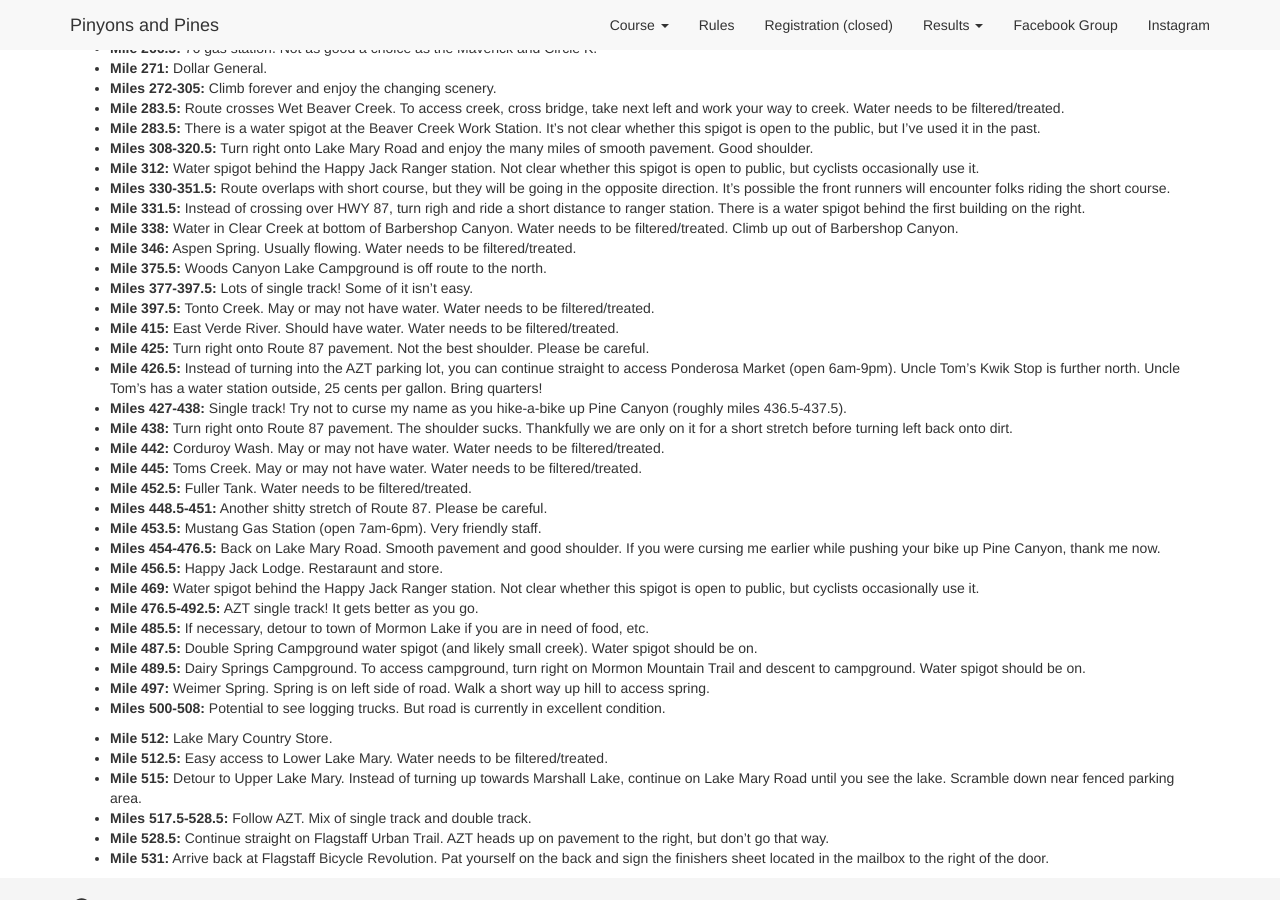
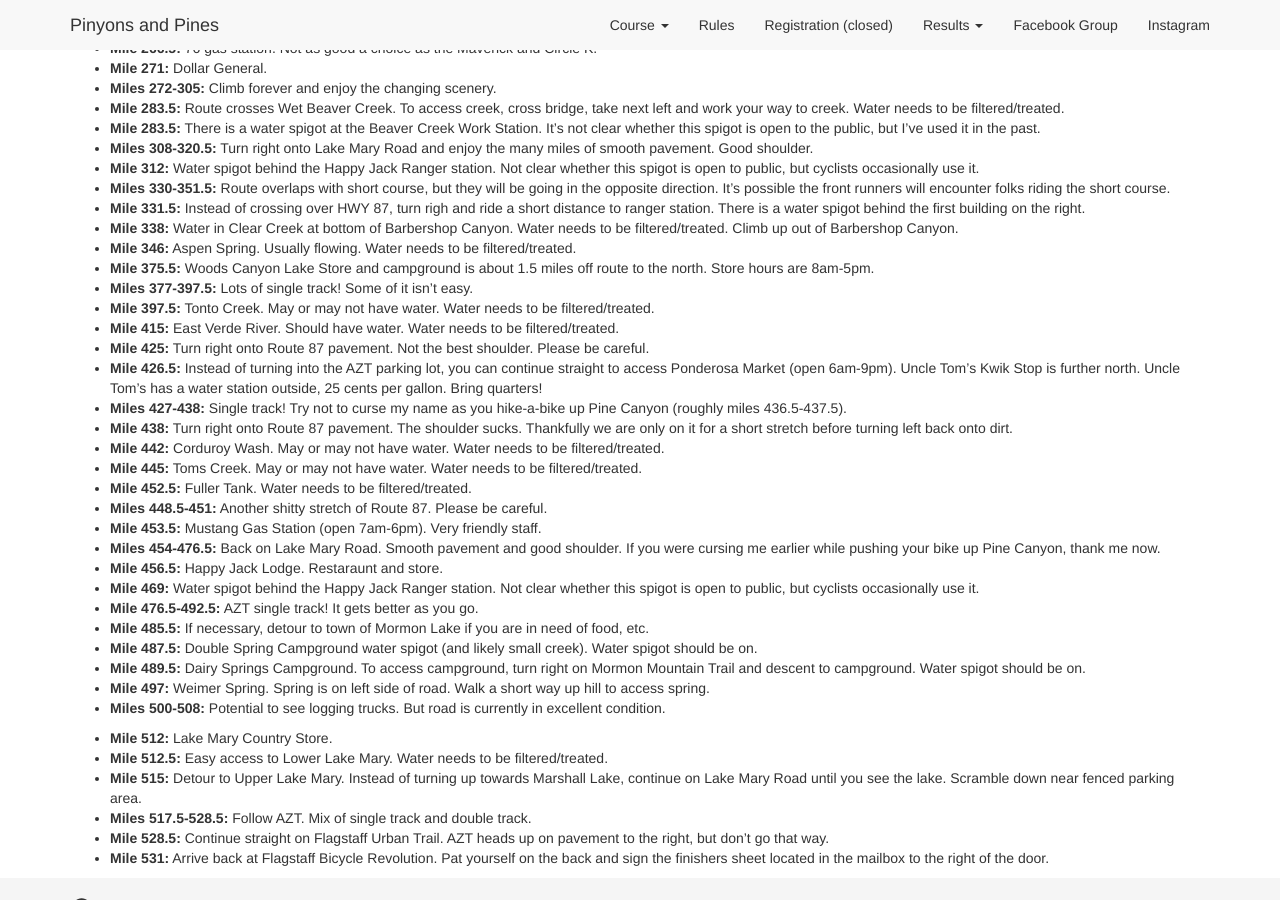
Before and after one commit to dcernst/PinyonsPines, a Jekyll site: the page built from course2023.md, in a window 1280 px wide and 900 px high, scrolled down 4519 px. Built offline with Jekyll 4.4.1, drawn with Linux system fonts in a browser that asks for light colours; nearby versions of some CDN libraries.

Commit message:
Update course2023.md

```diff
--- a/course2023.md
+++ b/course2023.md
@@ -141,7 +141,7 @@ Below are some important notes, including information concerning resupply option
 - **Mile 331.5:** Instead of crossing over HWY 87, turn righ and ride a short distance to ranger station. There is a water spigot behind the first building on the right.
 - **Mile 338:** Water in Clear Creek at bottom of Barbershop Canyon. Water needs to be filtered/treated. Climb up out of Barbershop Canyon.
 - **Mile 346:** Aspen Spring. Usually flowing. Water needs to be filtered/treated.
-- **Mile 375.5:** Woods Canyon Lake Campground is off route to the north.
+- **Mile 375.5:** Woods Canyon Lake Store and campground is about 1.5 miles off route to the north. Store hours are 8am-5pm.
 - **Miles 377-397.5:** Lots of single track!  Some of it isn't easy.
 - **Mile 397.5:** Tonto Creek. May or may not have water. Water needs to be filtered/treated.
 - **Mile 415:** East Verde River. Should have water. Water needs to be filtered/treated.
```
